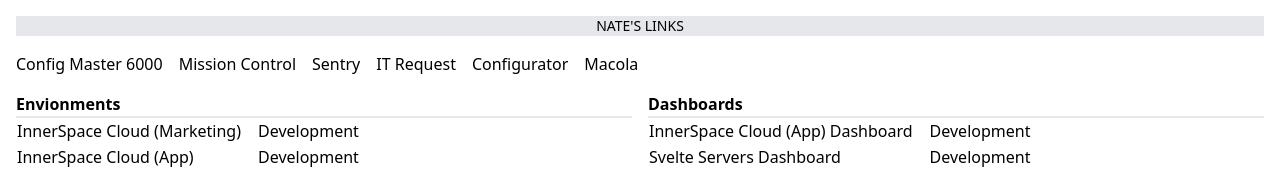
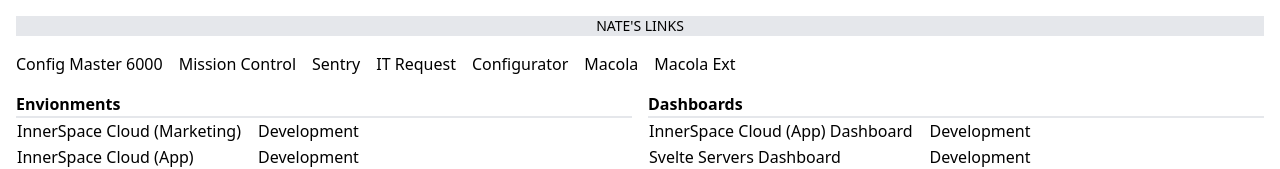
Before and after one commit to n8rb/islinks, a plain HTML site: page index.html in a window 1280 px wide. Shown: the top 169 px of the page. Drawn offline with nearby package versions, Linux system fonts and the light colour scheme.

Commit message:
Add external Macola portal link

```diff
--- a/index.html
+++ b/index.html
@@ -27,6 +27,9 @@
             >
             <a href="http://sol-ems01.solaire.local/synergy/docs/Portal.aspx"
                 >Macola</a
+            >
+            <a href="https://portal.solaireportfolio.com/docs/Portal.aspx"
+                >Macola Ext</a
             >
         </div>
         <div class="col-span-2 md:col-span-1">
```
